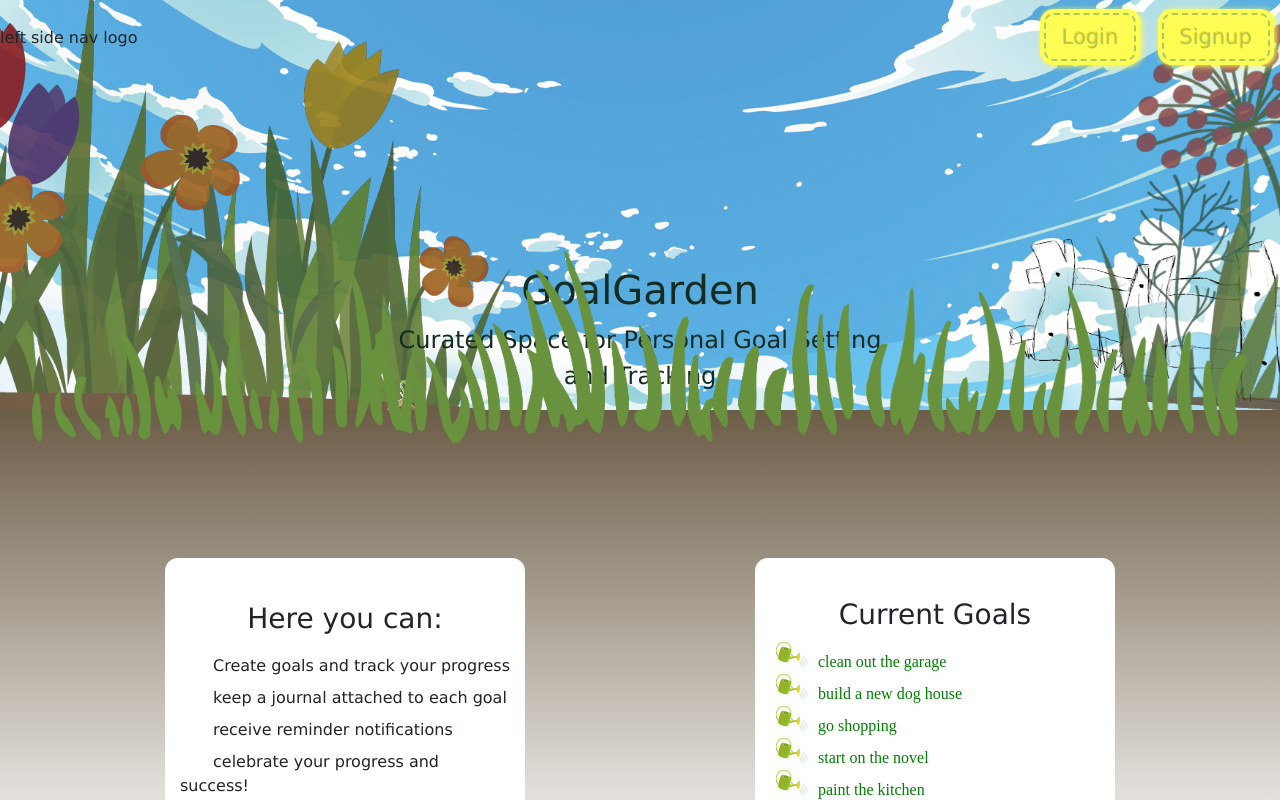
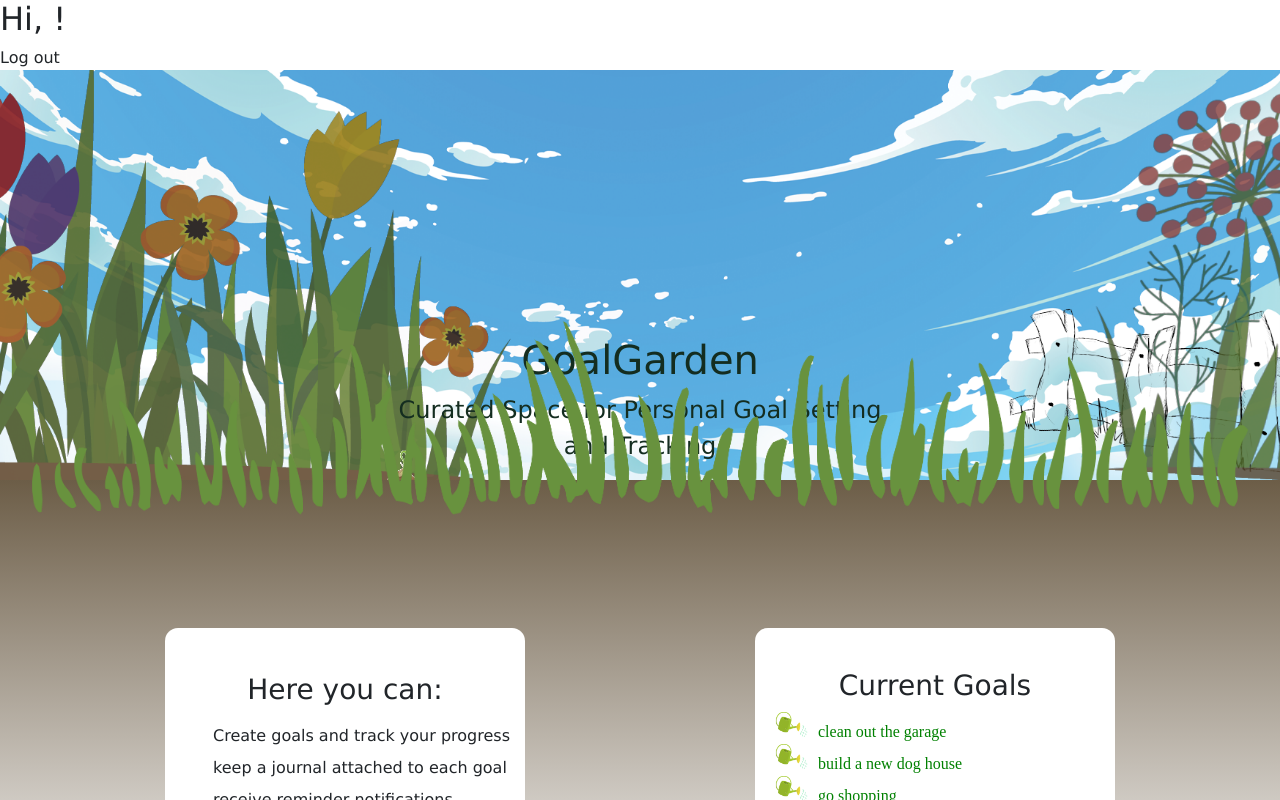
Before and after one commit to PersephoneQueenOfFlowers/goal-garden, a React (Create React App) app in the folder frontend/: page /goals in a window 1280 px wide. Shown: the top 800 px of the page. Built offline with nearby package versions, Linux system fonts and the light colour scheme.

Commit message:
add nav bar and log out

```diff
--- a/frontend/src/components/app.js
+++ b/frontend/src/components/app.js
@@ -1,5 +1,6 @@
 import React from 'react';
 import Main from './main/main';
+import NavContainer from './nav/nav_container';
 import {
   BrowserRouter as Router,
   Route,
@@ -16,6 +17,7 @@ import GoalShowContainer from './goal/goal_show_container';
 const App = () => {
     return(
         <div>
+          <NavContainer />
             <Switch>
               <AuthRoute exact path="/" component={Main} />
               <AuthRoute exact path="/login" component={LoginFormContainer} />
--- a/frontend/src/components/home/hero.jsx
+++ b/frontend/src/components/home/hero.jsx
@@ -5,7 +5,7 @@ function Hero(props){
 
   return (
     <section className="hero">
-      <Nav />
+      {/* <Nav /> */}
       <div className="hero-inner-container">
         <h1><span className="beauty">G</span>oal<span className="beauty">G</span>arden</h1>
         <p>Curated Space for Personal Goal Setting<br />  and Tracking</p>
--- a/frontend/src/components/nav/nav.jsx
+++ b/frontend/src/components/nav/nav.jsx
@@ -1,18 +1,52 @@
-import React, { Component } from 'react';
-import {
-  Link
-} from 'react-router-dom';
+// import React, { Component } from 'react';
+// import {
+//   Link
+// } from 'react-router-dom';
 
-export default class Nav extends Component {
-  render() {
+// export default class Nav extends Component {
+//   render() {
+//     return (
+//       <section className="nav">
+//        <div className="left">left side nav logo</div>
+//         <div className="right">
+//           <Link className="button" to="/login">Login</Link>{' '}
+//           <Link className="button" to="/signup">Signup</Link>{' '}
+//          </div>
+//       </section>
+//     )
+//   }
+// }
+
+import React from 'react';
+import { withRouter } from 'react-router-dom'
+import { Link } from 'react-router-dom';
+
+
+const Nav = ({ currentUser, logout, history }) => {
+
+    const redirect = () => {
+        logout();
+        history.push(`/`);
+    }
+
+    const sessionLink = () => (
+        <nav className="login-signup">
+             <Link className="button" to="/login">Login</Link>
+             <Link className="button" to="/signup">Signup</Link>
+        </nav>
+    );
+    const personalGreeting = () => (
+        <div className="header-greeting">
+            <h2 className="header-name">Hi, {currentUser.firstName}!</h2>
+            <button className="logout-btn" onClick={redirect}>Log out</button>
+        </div>
+    );
+
     return (
-      <section className="nav">
-       <div className="left">left side nav logo</div>
-        <div className="right">
-          <Link className="button" to="/login">Login</Link>{' '}
-          <Link className="button" to="/signup">Signup</Link>{' '}
-         </div>
-      </section>
-    )
-  }
-}
+        currentUser ?
+            personalGreeting(currentUser, logout) :
+            sessionLink()
+    );
+};
+
+export default withRouter(Nav);
--- /dev/null
+++ b/frontend/src/components/nav/nav_container.js
@@ -0,0 +1,16 @@
+import { connect } from 'react-redux';
+import { logout } from '../../actions/session_actions';
+import Nav from './nav';
+
+const mSTP = state => {
+    return {
+        currentUser: state.session.user
+    }
+}
+const mDTP = dispatch => {
+    return {
+        logout: () => dispatch(logout())
+    }
+}
+
+export default connect(mSTP, mDTP)(Nav);
```
